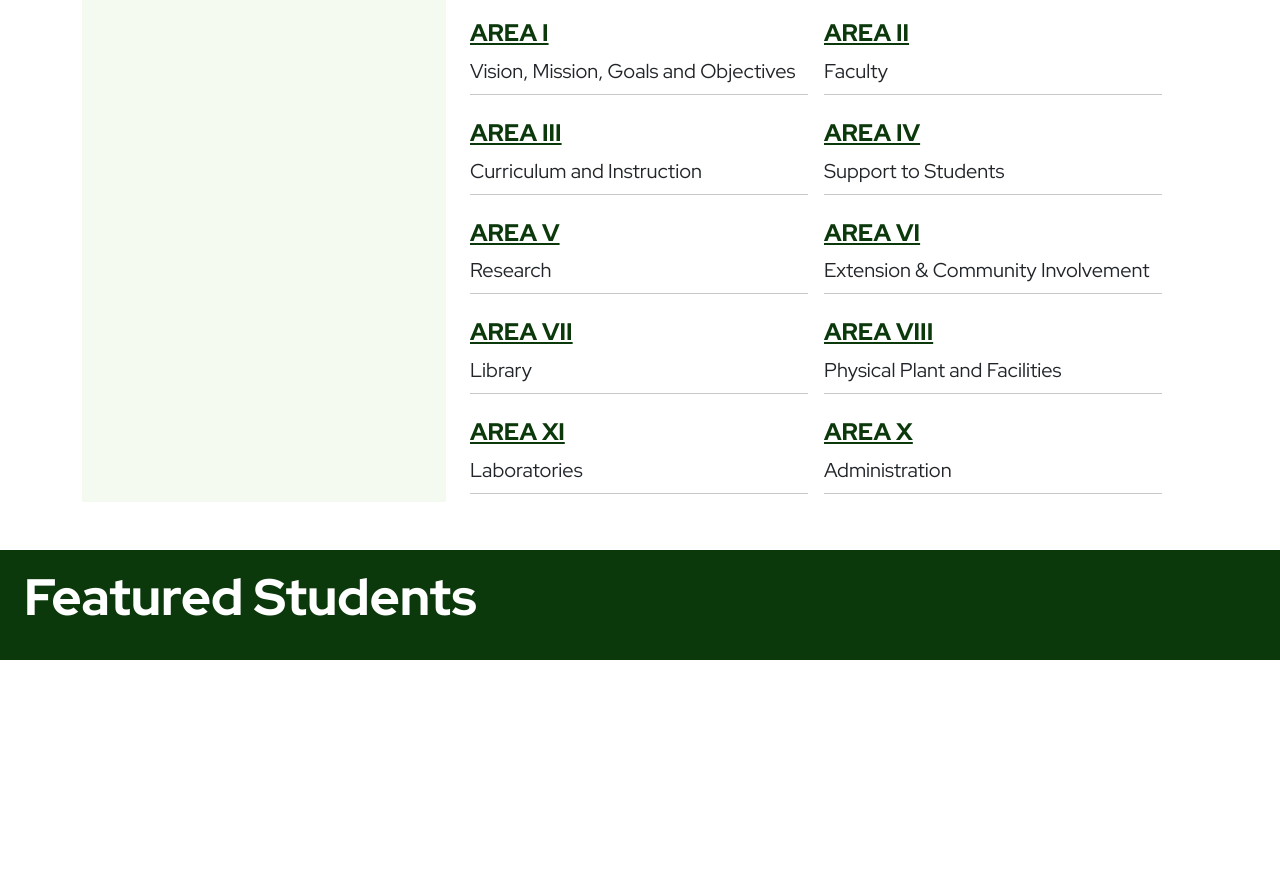
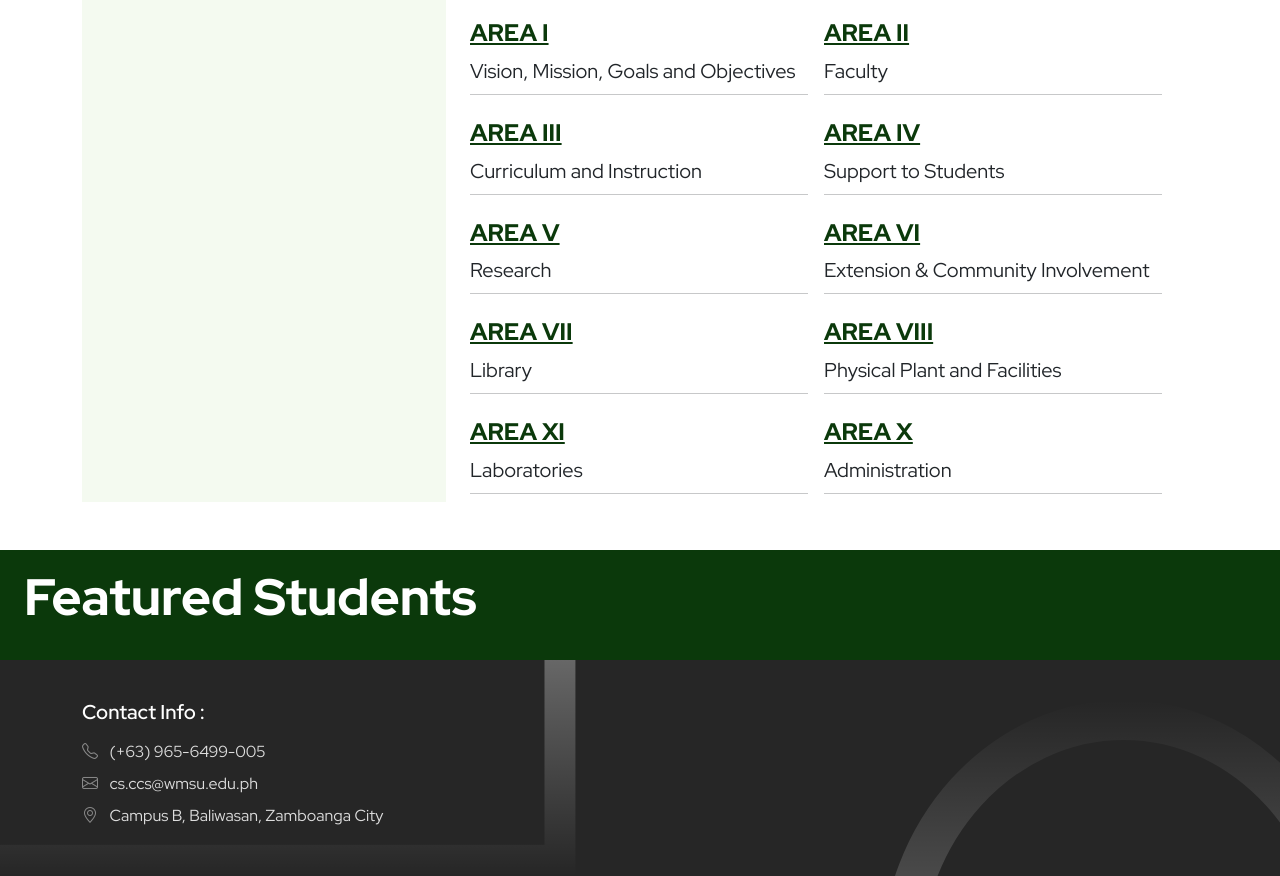
Before and after one commit to jdcbdev/aaccup2024, a plain HTML site: page index.html in a window 1280 px wide. Shown: the part 3608-4484 px from the top of the page. Before the commit the page ends 4268 px from the top, so only its background shows below. Drawn offline with Linux system fonts and the light colour scheme; some packages are replaced by stand-ins of ours; a script that the page names is missing.

Commit message:
add footer section

```diff
--- a/css/style.css
+++ b/css/style.css
@@ -286,6 +286,19 @@
     margin-top: 20px;
 }
 
+.footer {
+    background-color: var(--color-text);
+    color: #ddd;
+    padding: 20px 0;
+}
+.footer .contact-info {
+    font-size: 18px;
+}
+.footer .contact-info i {
+    color: #888;
+    margin-right: 8px;
+}
+
 @media screen and (min-width: 768px) {
     .left-banner img{
         width: 100px;
@@ -308,6 +321,12 @@
 
     #narrative-report h2, #narrative-report p{
         text-align: left;
+    }
+
+    footer .container-fluid{
+        background-image: url('../images/circle.svg');
+        background-repeat: no-repeat;
+        background-position: top right;
     }
 }
 
@@ -377,6 +396,13 @@
     #video-presentation .video-label{
         font-size: 1.8rem;
     }
+
+    .footer {
+        background-image: url('../images/rectangle.svg');
+        background-position: left bottom;
+        background-repeat: no-repeat;
+        background-size: 45%;
+    }
 }
 
 @media screen and (min-width: 1200px) {
@@ -437,4 +463,8 @@
         font-size: 4vw;
         line-height: 70px;
     }
+
+    .footer {
+        background-size: 40%;
+    }
 }
--- a/index.html
+++ b/index.html
@@ -431,6 +431,22 @@
             </div>
         </div>
     </main>
+    <footer class="footer pt-3 pb-0">
+        <div class="container-fluid">
+            <div class="container mt-3 mt-md-4">
+                <div class="row">
+                    <div class="col-md-5">
+                        <h5 class="text-white mb-3">Contact Info :</h5>
+                        <ul class="list-unstyled contact-info mb-3 mb-md-5">
+                            <li class="my-2"><i class="bi bi-telephone"></i> (+63) 965-6499-005</li>
+                            <li class="my-2"><i class="bi bi-envelope"></i> cs.ccs@wmsu.edu.ph</li>
+                            <li class="my-2"><i class="bi bi-geo-alt"></i> Campus B, Baliwasan, Zamboanga City</li>
+                        </ul>
+                    </div>
+                </div>
+            </div>
+        </div>
+    </footer>
     <script src="vendor/bootstrap-5.3.3/dist/js/bootstrap.bundle.min.js"></script>
     <script src="vendor/jQuery-3.7.1/jquery-3.7.1.min.js"></script>
     <script src="vendor/OwlCarousel2-2.3.4/dist/owl.carousel.min.js"></script>
```
Also changed, not shown: images/circle.svg (added), images/rectangle.svg (added).
